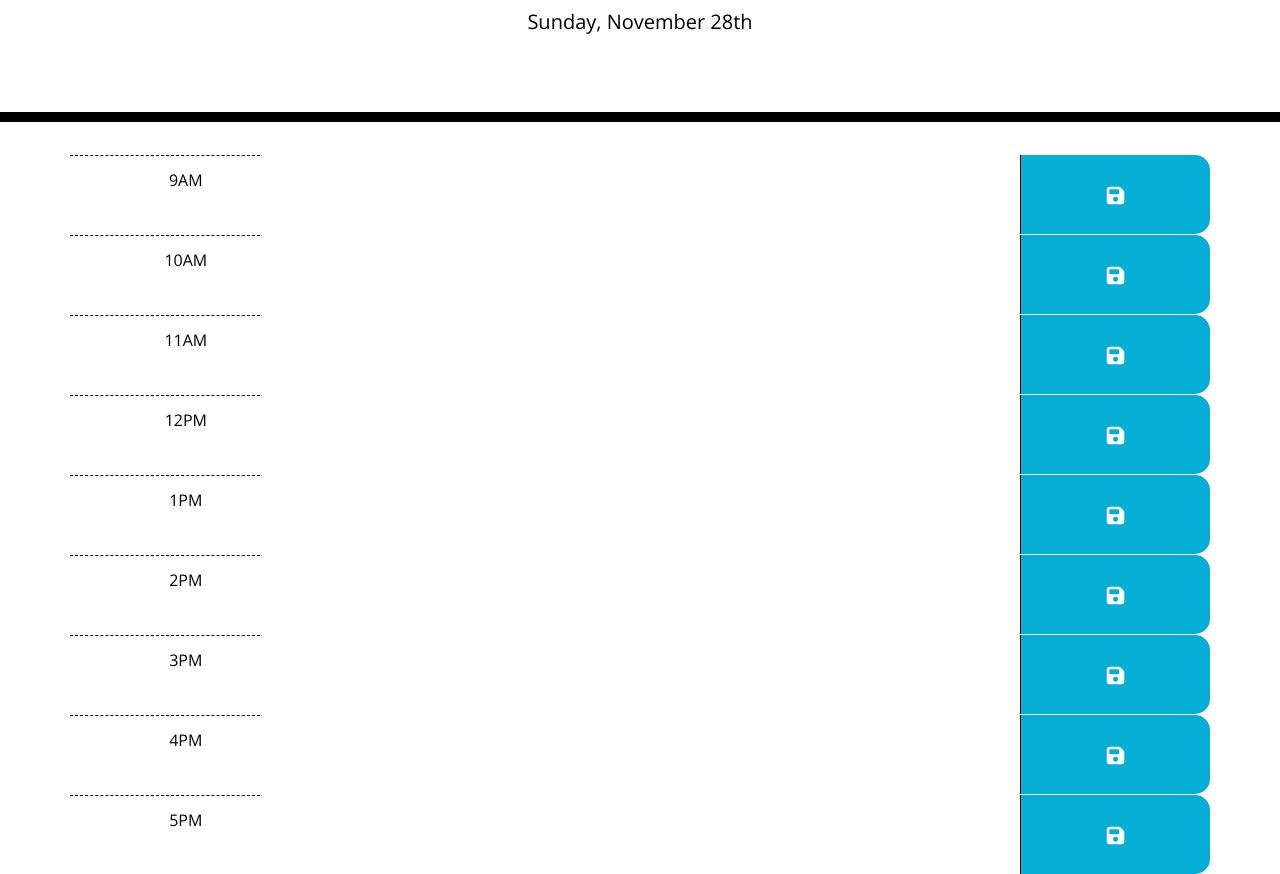
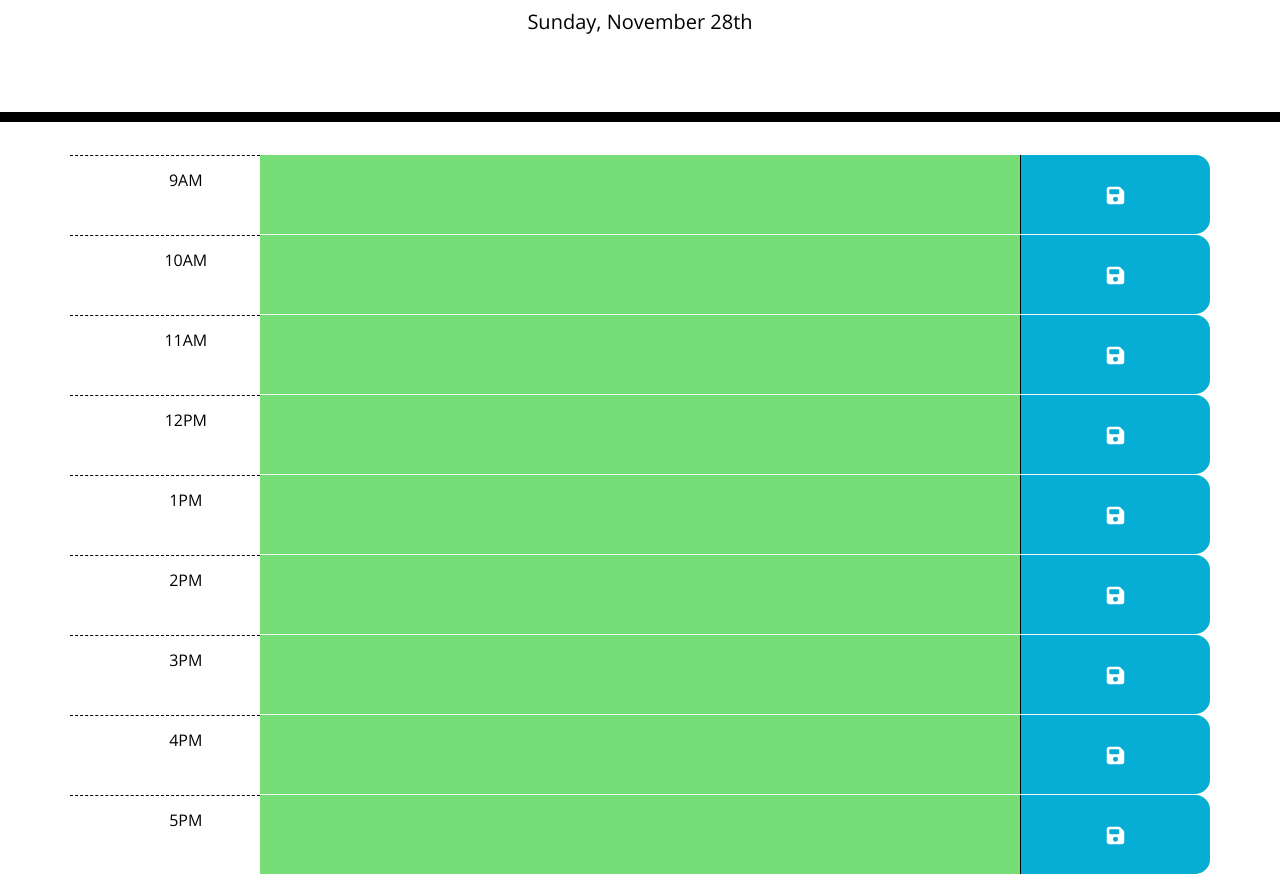
Before and after one commit to samrapow/homework5-third-party-APIs-work-day-scheduler, a plain HTML site: page Develop/index.html in a window 1280 px wide. Shown: the part 182-1056 px from the top of the page. Drawn offline with nearby package versions, Linux system fonts and the light colour scheme.

Commit message:
Dynamically changes color depending on time

```diff
--- a/Develop/index.html
+++ b/Develop/index.html
@@ -30,7 +30,7 @@
     </header>
     <div class="container">
       <!-- Timeblocks go here -->
-      <div class="row time-block">
+      <div class="row time-block" id="9">
         <div class="col-12 col-md-2 col-lg-2 hour">
           <time datetime="9:00">9AM</time>
         </div>
@@ -40,7 +40,7 @@
           <i class="fas fa-save fa-lg center"></i>
         </div>
       </div>
-      <div class="row time-block">
+      <div class="row time-block" id="10">
         <div class="col-12 col-md-2 col-lg-2 hour">
           <time datetime="10:00">10AM</time>
         </div>
@@ -51,7 +51,7 @@
           <i class="fas fa-save fa-lg center"></i>
         </div>
       </div>
-      <div class="row time-block">
+      <div class="row time-block" id="11">
         <div class="col-12 col-md-2 col-lg-2 hour">
           <time datetime="11:00">11AM</time>
         </div>
@@ -62,7 +62,7 @@
           <i class="fas fa-save fa-lg center"></i>
         </div>
       </div>
-      <div class="row time-block">
+      <div class="row time-block" id="12">
         <div class="col-12 col-md-2 col-lg-2 hour">
           <time datetime="12:00">12PM</time>
         </div>
@@ -73,7 +73,7 @@
           <i class="fas fa-save fa-lg center"></i>
         </div>
       </div>
-      <div class="row time-block">
+      <div class="row time-block" id="13">
         <div class="col-12 col-md-2 col-lg-2 hour">
           <time datetime="13:00">1PM</time>
         </div>
@@ -84,7 +84,7 @@
           <i class="fas fa-save fa-lg center"></i>
         </div>
       </div>
-      <div class="row time-block">
+      <div class="row time-block" id="14">
         <div class="col-12 col-md-2 col-lg-2 hour">
           <time datetime="14:00">2PM</time>
         </div>
@@ -95,7 +95,7 @@
           <i class="fas fa-save fa-lg center"></i>
         </div>
       </div>
-      <div class="row time-block">
+      <div class="row time-block" id="15">
         <div class="col-12 col-md-2 col-lg-2 hour">
           <time datetime="15:00">3PM</time>
         </div>
@@ -106,7 +106,7 @@
           <i class="fas fa-save fa-lg center"></i>
         </div>
       </div>
-      <div class="row time-block">
+      <div class="row time-block" id="16">
         <div class="col-12 col-md-2 col-lg-2 hour">
           <time datetime="16:00">4PM</time>
         </div>
@@ -117,7 +117,7 @@
           <i class="fas fa-save fa-lg center"></i>
         </div>
       </div>
-      <div class="row time-block">
+      <div class="row time-block" id="17">
         <div class="col-12 col-md-2 col-lg-2 hour">
           <time datetime="17:00">5PM</time>
         </div>
--- a/Develop/script.js
+++ b/Develop/script.js
@@ -2,5 +2,28 @@ var currentDay = $('#currentDay');
 var today = moment();
 var timeblocks = $('.container');
 var rows = $('.row');
+var nowHour = parseInt(moment().format('H'));
 
+// Print current day in requested format
 currentDay.text(today.format("dddd, MMMM Do"));
+
+// Loop through rows to set color
+rows.each(function(i) {
+    var rowID = this.id;
+    var rowHour;
+
+    if(rowID) {
+        rowHour = parseInt(rowID);
+    }
+
+    var thisRow = $(this);
+    if (rowHour) {
+        if (nowHour === rowHour) {
+            thisRow.addClass('present');
+        } else if (nowHour > rowHour) {
+            thisRow.addClass('past');
+        } else if (nowHour < rowHour) {
+            thisRow.addClass('future');
+        }
+    }
+})
```
